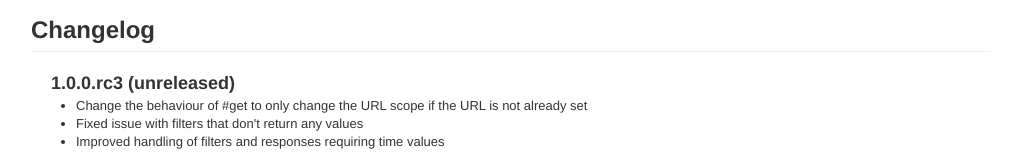
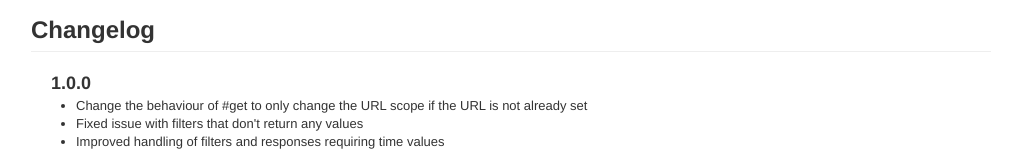
Before and after one commit to thomas-mcdonald/serel, a plain HTML site: page index.html in a window 1280 px wide. Shown: the part 5728-5888 px from the top of the page, without its empty margins (119-1141 px from the left). Drawn offline with nearby package versions, Linux system fonts and the light colour scheme.

Commit message:
updated changelog

```diff
--- a/index.html
+++ b/index.html
@@ -34,14 +34,6 @@
           <li><a href="#responses">response wrapper</a></li>
           <li><a href="#api_mapping">api reference</a></li>
           <li><a href="#changelog">changelog</a></li>
-<!--          <ul class="nav">
-            <li class="dropdown">
-              <a href="#" class="dropdown-toggle" data-toggle="dropdown">classes<b class="caret"></b></a>
-              <ul class="dropdown-menu">
-                <li><a href="answers.html">answers</a></li>
-              </ul>
-            </li>
-          </ul>-->
         </ul>
       </div>
     </div>
@@ -353,7 +345,7 @@ inbox = token.inbox.get
       <h2>Changelog</h2>
     </div>
     <div class="span12">
-      <h3>1.0.0.rc3 (unreleased)</h3>
+      <h3>1.0.0</h3>
       <ul>
         <li>Change the behaviour of #get to only change the URL scope if the URL is not already set</li>
         <li>Fixed issue with filters that don't return any values</li>
```
